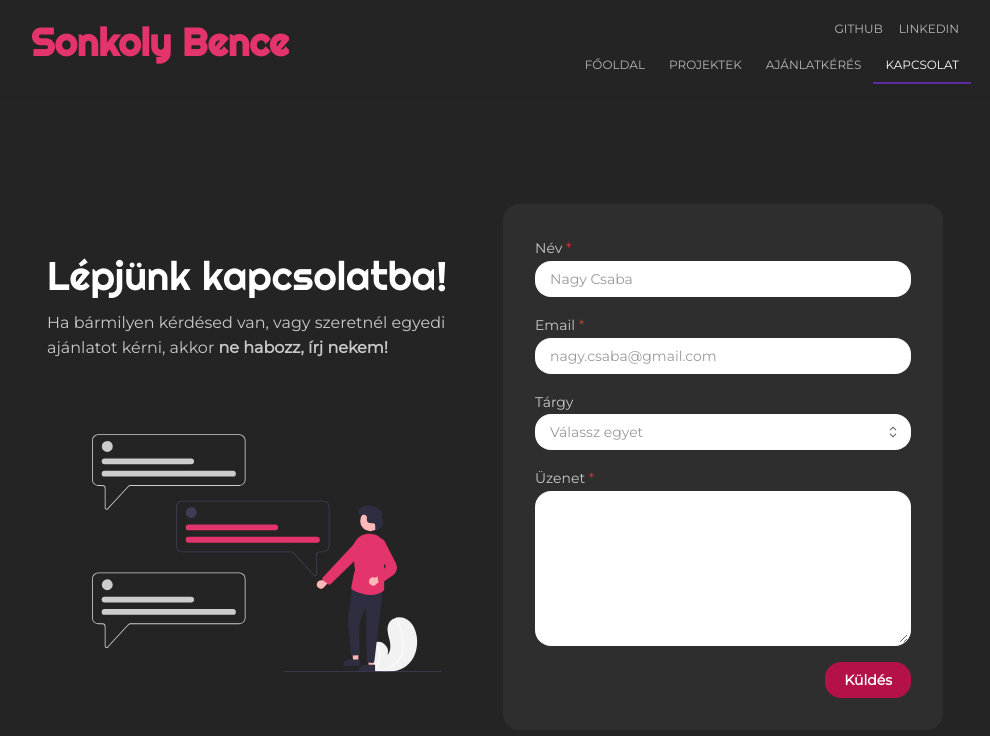
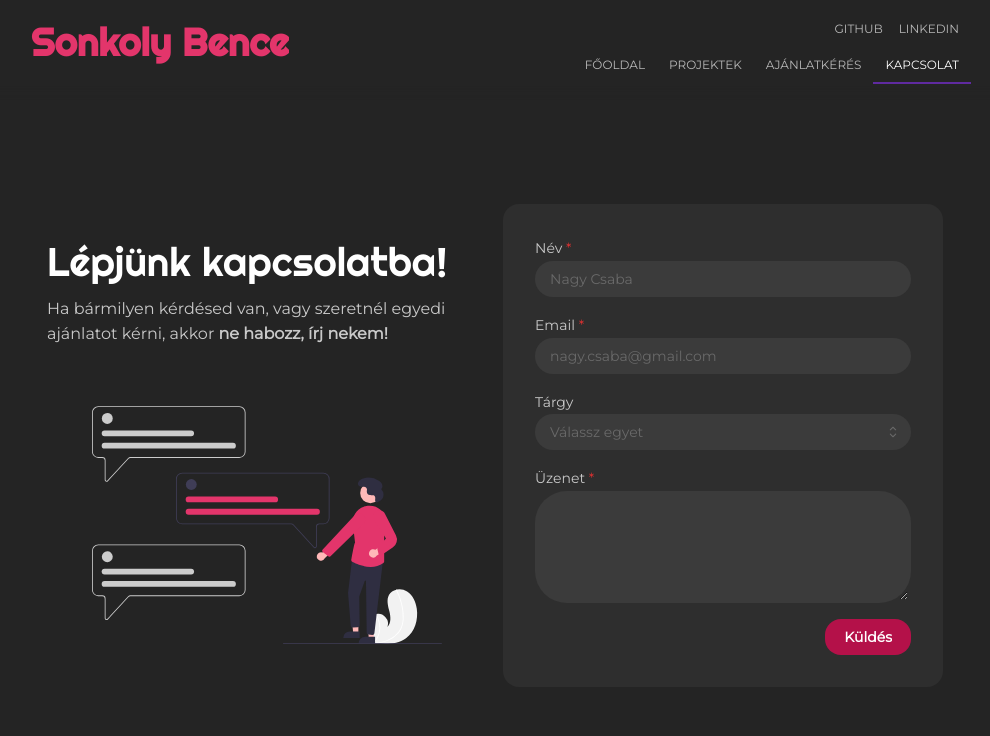
Before and after one commit to shie1/asfapps, a Next.js app: page /contact in a window 1280 px wide. Shown: the top 736 px of the page, without its empty margins (145-1135 px from the left). Built offline with nearby package versions, Linux system fonts and the light colour scheme.

Commit message:
update to quotes (idk)

```diff
--- a/pages/quote-request.tsx
+++ b/pages/quote-request.tsx
@@ -9,6 +9,10 @@ export default function QuoteRequestPage() {
 
     useEffect(() => {
         const listener = () => {
+            window.scrollTo({
+                top: 0,
+                behavior: "smooth",
+            });
             setKillSignal(true);
         }
         router.events.on("routeChangeStart", listener)
--- a/styles/ContactForm.module.css
+++ b/styles/ContactForm.module.css
@@ -34,25 +34,42 @@
 }
 
 .form *:is(input, textarea) {
-    border-radius: 1rem;
-    background-color: var(--mantine-color-white);
+  border-radius: 2rem;
+  background-color: var(--mantine-color-dark-5);
   border: 3px solid transparent;
-    color: black;
+  color: white;
   font-family: var(--font-body);
-    transition: .2s;
-    &:focus{
+  transition: border .2s;
+
+  &:focus {
     border: 3px solid var(--mantine-color-paleRed-5);
+  }
+
+  &:is(textarea) {
+    padding: 1rem;
+    resize: vertical;
+    min-height: 8lh;
+    max-height: 20lh;
+    height: 8lh;
+    line-height: 1;
   }
 }
 
-.form input::placeholder{
-    color: rgba(0, 0, 0, 0.4);
+.selectDropdown {
+  border-radius: 1rem;
+  font-family: var(--font-body);
+  background-color: var(--mantine-color-dark-5);
+  transition: background-color .2s;
 }
 
-.form textarea {
-    padding: 20px;
-    resize: vertical;
-    max-height: 15lh;
+.selectOption {
+  border-radius: 1rem;
+  font-family: var(--font-body);
+}
+
+.selectOption:hover,
+.selectOption:focus {
+  background-color: var(--mantine-color-paleRed-light);
 }
 
 .text {
@@ -84,7 +101,7 @@
   gap: 1rem;
 }
 
-.left{
+.left {
   display: flex;
   flex-direction: column;
   align-items: center;
@@ -104,7 +121,7 @@
 .left img {
   max-width: 100%;
   height: auto;
-    aspect-ratio: 4/3;
+  aspect-ratio: 4 / 3;
 }
 
 @media screen and (max-width: 875px) {
@@ -120,22 +137,3 @@
     max-width: 100%;
   }
 }
-
-.selectDropdown {
-    border-radius: 1rem;
-    background-color: var(--mantine-color-white);
-    color: black;
-    font-family: var(--font-body);
-}
-
-.selectOption{
-    border-radius: 1rem;
-}
-
-.selectOption:hover, .selectOption:focus {
-    background-color: var(--mantine-color-gray-2);
-}
-
-.selectOption[aria-selected="true"]{
-    background-color: var(--mantine-color-gray-3);
-}
```
Also changed, not shown: components/QuoteRequestForm.tsx (+9 -4 lines). Lines whose indentation alone changed are shown as unchanged.
